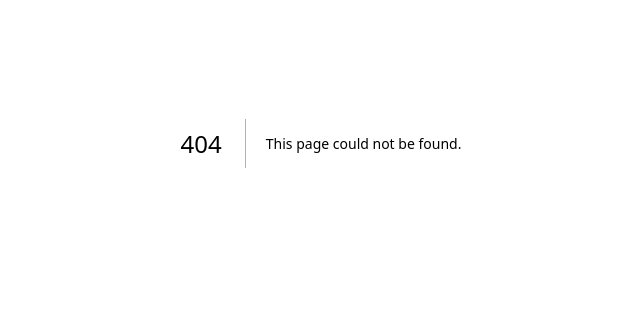
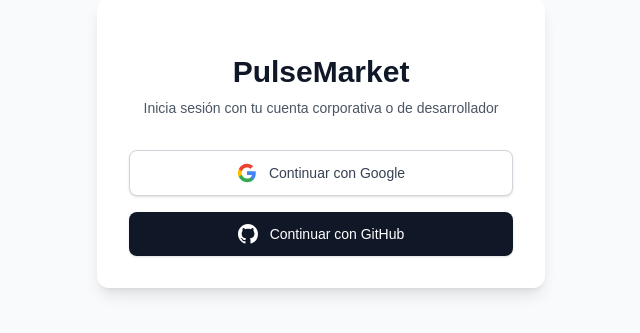
Before and after one commit to Angel-Emmanuel-6174/pulsemarket, a Next.js app: page /login in a window 1280 px wide. Before the commit this address had no page. Shown: the part 257-590 px from the top of the page, without its empty margins (319-959 px from the left). Built offline with nearby package versions, Linux system fonts and the light colour scheme; no server answers.

Commit message:
feat: implementar Auth.js v5 con Google, GitHub y middleware para /dashboard

```diff
--- a/package.json
+++ b/package.json
@@ -14,6 +14,7 @@
   },
   "dependencies": {
     "next": "16.4.2",
+    "next-auth": "^5.0.0-beta.32",
     "react": "19.3.0",
     "react-dom": "19.3.0"
   },
--- /dev/null
+++ b/src/app/api/auth/[...nextauth]/route.ts
@@ -0,0 +1,3 @@
+import { handlers } from "@/auth";
+
+export const { GET, POST } = handlers;
--- /dev/null
+++ b/src/app/dashboard/page.tsx
@@ -0,0 +1,42 @@
+import { auth, signOut } from "@/auth";
+
+export default async function DashboardPage() {
+  const session = await auth();
+
+  return (
+    <div className="min-h-screen bg-gray-100 p-8 dark:bg-gray-900 dark:text-white">
+      <div className="mx-auto max-w-4xl rounded-xl bg-white p-6 shadow dark:bg-gray-800">
+        <div className="flex items-center justify-between border-b pb-4 dark:border-gray-700">
+          <div>
+            <h1 className="text-2xl font-bold">Panel de Control - PulseMarket</h1>
+            <p className="text-sm text-gray-500 dark:text-gray-400">
+              Bienvenido, {session?.user?.name || "Usuario"}
+            </p>
+          </div>
+          <form
+            action={async () => {
+              "use server";
+              await signOut({ redirectTo: "/login" });
+            }}
+          >
+            <button
+              type="submit"
+              className="rounded-lg bg-red-600 px-4 py-2 text-sm font-medium text-white hover:bg-red-700"
+            >
+              Cerrar Sesión
+            </button>
+          </form>
+        </div>
+
+        <div className="mt-6 space-y-4">
+          <div className="rounded-lg bg-gray-50 p-4 dark:bg-gray-700">
+            <h2 className="font-semibold">Información de la Sesión (JWT Activo)</h2>
+            <p className="mt-1 text-sm text-gray-600 dark:text-gray-300">
+              <strong>Email:</strong> {session?.user?.email}
+            </p>
+          </div>
+        </div>
+      </div>
+    </div>
+  );
+}
--- /dev/null
+++ b/src/app/login/page.tsx
@@ -0,0 +1,71 @@
+import { signIn } from "@/auth";
+
+export default function LoginPage() {
+  return (
+    <div className="flex min-h-screen items-center justify-center bg-gray-50 px-4 py-12 dark:bg-gray-900">
+      <div className="w-full max-w-md space-y-8 rounded-xl bg-white p-8 shadow-lg dark:bg-gray-800">
+        <div className="text-center">
+          <h2 className="mt-6 text-3xl font-extrabold text-gray-900 dark:text-white">
+            PulseMarket
+          </h2>
+          <p className="mt-2 text-sm text-gray-600 dark:text-gray-400">
+            Inicia sesión con tu cuenta corporativa o de desarrollador
+          </p>
+        </div>
+
+        <div className="mt-8 space-y-4">
+          {/* Botón de Google */}
+          <form
+            action={async () => {
+              "use server";
+              await signIn("google", { redirectTo: "/dashboard" });
+            }}
+          >
+            <button
+              type="submit"
+              className="flex w-full items-center justify-center gap-3 rounded-lg border border-gray-300 bg-white px-4 py-3 text-sm font-medium text-gray-700 shadow-sm hover:bg-gray-50 focus:outline-none focus:ring-2 focus:ring-blue-500 focus:ring-offset-2 dark:border-gray-600 dark:bg-gray-700 dark:text-white dark:hover:bg-gray-600"
+            >
+              <svg className="h-5 w-5" viewBox="0 0 24 24">
+                <path
+                  fill="#4285F4"
+                  d="M22.56 12.25c0-.78-.07-1.53-.2-2.25H12v4.26h5.92c-.26 1.37-1.04 2.53-2.21 3.31v2.77h3.57c2.08-1.92 3.28-4.74 3.28-8.09z"
+                />
+                <path
+                  fill="#34A853"
+                  d="M12 23c2.97 0 5.46-.98 7.28-2.66l-3.57-2.77c-.98.66-2.23 1.06-3.71 1.06-2.86 0-5.29-1.93-6.16-4.53H2.18v2.84C3.99 20.53 7.7 23 12 23z"
+                />
+                <path
+                  fill="#FBBC05"
+                  d="M5.84 14.09c-.22-.66-.35-1.36-.35-2.09s.13-1.43.35-2.09V7.06H2.18C1.43 8.55 1 10.22 1 12s.43 3.45 1.18 4.94l2.85-2.22.81-.63z"
+                />
+                <path
+                  fill="#EA4335"
+                  d="M12 5.38c1.62 0 3.06.56 4.21 1.64l3.15-3.15C17.45 2.09 14.97 1 12 1 7.7 1 3.99 3.47 2.18 7.06l3.66 2.84c.87-2.6 3.3-4.52 6.16-4.52z"
+                />
+              </svg>
+              Continuar con Google
+            </button>
+          </form>
+
+          {/* Botón de GitHub */}
+          <form
+            action={async () => {
+              "use server";
+              await signIn("github", { redirectTo: "/dashboard" });
+            }}
+          >
+            <button
+              type="submit"
+              className="flex w-full items-center justify-center gap-3 rounded-lg bg-gray-900 px-4 py-3 text-sm font-medium text-white shadow-sm hover:bg-gray-800 focus:outline-none focus:ring-2 focus:ring-gray-500 focus:ring-offset-2 dark:bg-gray-700 dark:hover:bg-gray-600"
+            >
+              <svg className="h-5 w-5 fill-current" viewBox="0 0 24 24">
+                <path d="M12 0C5.37 0 0 5.37 0 12c0 5.31 3.435 9.795 8.205 11.385.6.105.825-.255.825-.57 0-.285-.015-1.23-.015-2.235-3.015.555-3.795-.735-4.035-1.41-.135-.345-.72-1.41-1.23-1.695-.42-.225-1.02-.78-.015-.795.945-.015 1.62.87 1.845 1.23 1.08 1.815 2.805 1.305 3.495.99.105-.78.42-1.305.765-1.605-2.67-.3-5.46-1.335-5.46-5.925 0-1.305.465-2.385 1.23-3.225-.12-.3-.54-1.53.12-3.18 0 0 1.005-.315 3.3 1.23.96-.27 1.98-.405 3-.405s2.04.135 3 .405c2.295-1.56 3.3-1.23 3.3-1.23.66 1.65.24 2.88.12 3.18.765.84 1.23 1.905 1.23 3.225 0 4.605-2.805 5.625-5.475 5.925.435.375.81 1.095.81 2.22 0 1.605-.015 2.895-.015 3.3 0 .315.225.69.825.57A12.02 12.02 0 0024 12c0-6.63-5.37-12-12-12z" />
+              </svg>
+              Continuar con GitHub
+            </button>
+          </form>
+        </div>
+      </div>
+    </div>
+  );
+}
--- /dev/null
+++ b/src/auth.ts
@@ -0,0 +1,38 @@
+import NextAuth from "next-auth";
+import GitHub from "next-auth/providers/github";
+import Google from "next-auth/providers/google";
+
+export const { handlers, signIn, signOut, auth } = NextAuth({
+  providers: [
+    Google({
+      clientId: process.env.AUTH_GOOGLE_ID,
+      clientSecret: process.env.AUTH_GOOGLE_SECRET,
+      authorization: {
+        params: {
+          prompt: "select_account", // Obliga a Google a mostrar el selector de cuentas
+        },
+      },
+    }),
+    GitHub({
+      clientId: process.env.AUTH_GITHUB_ID,
+      clientSecret: process.env.AUTH_GITHUB_SECRET,
+    }),
+  ],
+  pages: {
+    signIn: "/login",
+  },
+  callbacks: {
+    authorized({ auth, request: { nextUrl } }) {
+      const isLoggedIn = !!auth?.user;
+      const isOnDashboard = nextUrl.pathname.startsWith("/dashboard");
+
+      if (isOnDashboard) {
+        if (isLoggedIn) return true;
+        return false;
+      } else if (isLoggedIn && nextUrl.pathname === "/login") {
+        return Response.redirect(new URL("/dashboard", nextUrl));
+      }
+      return true;
+    },
+  },
+});
--- /dev/null
+++ b/src/middleware.ts
@@ -0,0 +1,5 @@
+export { auth as middleware } from "@/auth";
+
+export const config = {
+  matcher: ["/((?!api|_next/static|_next/image|favicon.ico).*)"],
+};
```
Also changed, not shown: 1 other file (tests, documents, lock files or other folders).
